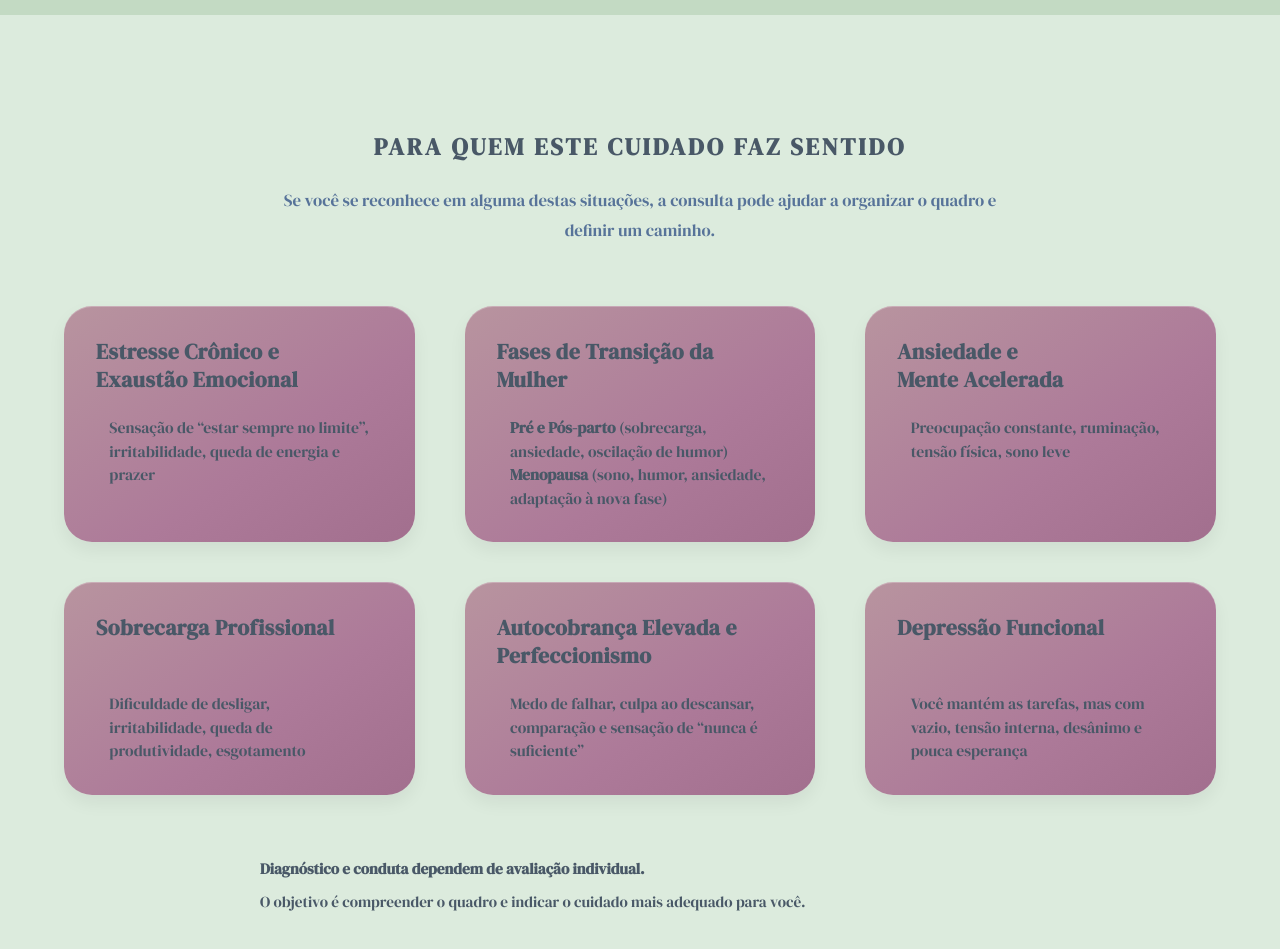
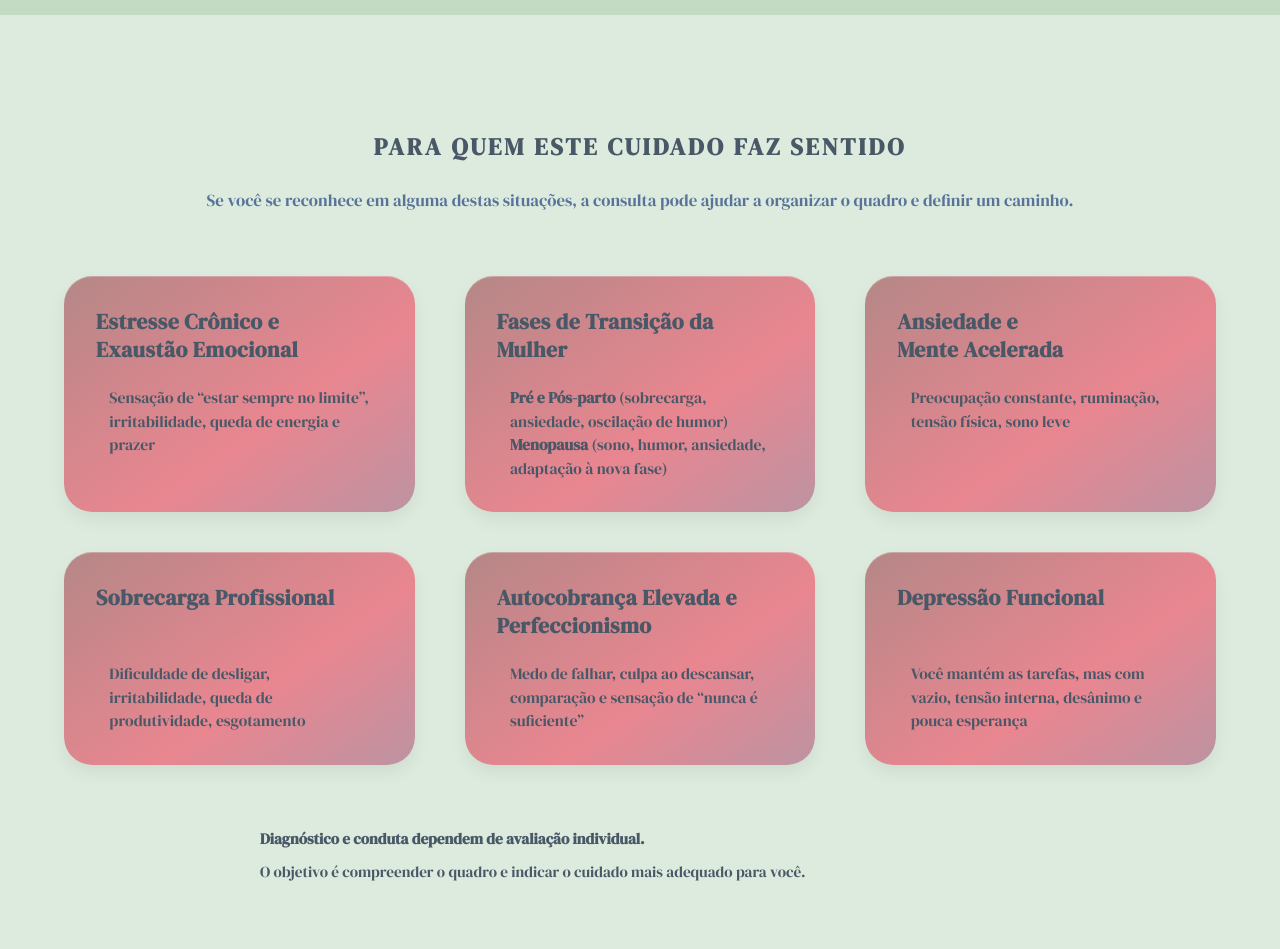
Before and after one commit to TatianaScabello/tatianascabello, a plain HTML site: page index.html in a window 1280 px wide. Shown: the part 1560-2509 px from the top of the page. Drawn offline with Linux system fonts and the light colour scheme.

Commit message:
Update style.css

```diff
--- a/css/style.css
+++ b/css/style.css
@@ -298,7 +298,7 @@ img {
 
 .atuacao-header {
   text-align: center;
-  max-width: 760px;
+  max-width: none;
   margin: 0 auto 60px;
 }
 
@@ -328,9 +328,9 @@ img {
 .atuacao-card {
    background: linear-gradient(
       145deg,
-      #B8949F 0%,
-      #AD7A99 60%,
-      #A26F8E 100%
+      #b58787 0%,
+      #e98690 60%,
+      #bd93a2 100%
    );
    border-radius: 28px;
    padding: 32px;
```
